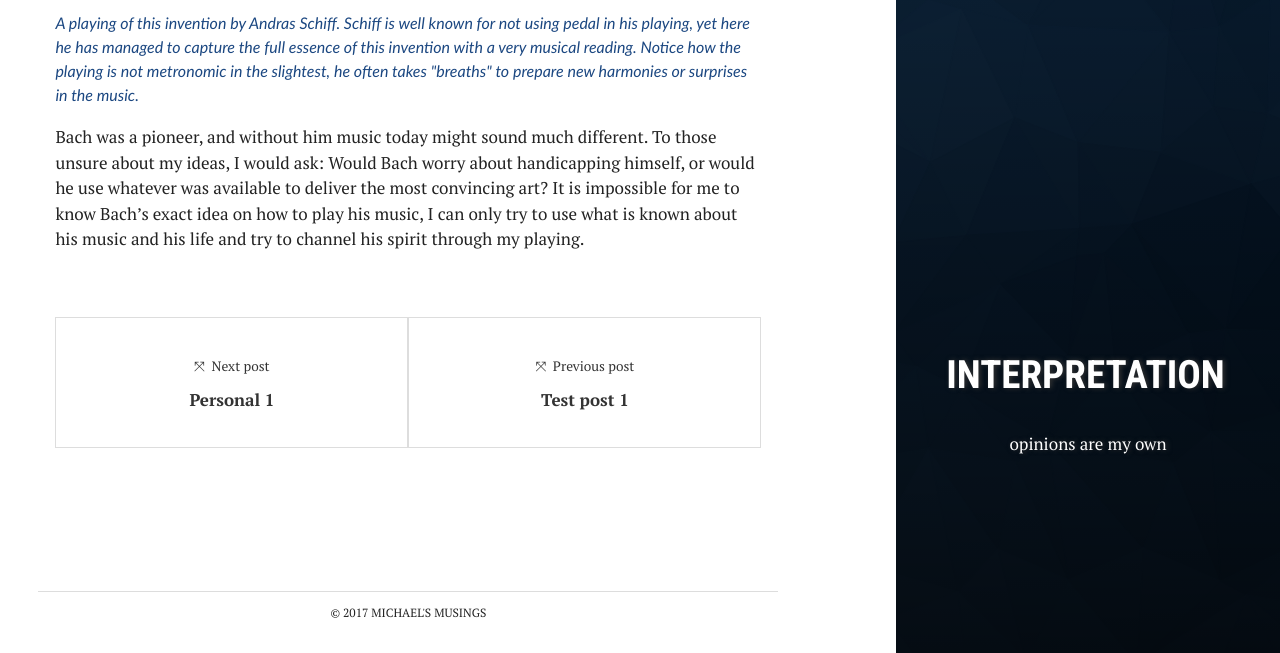
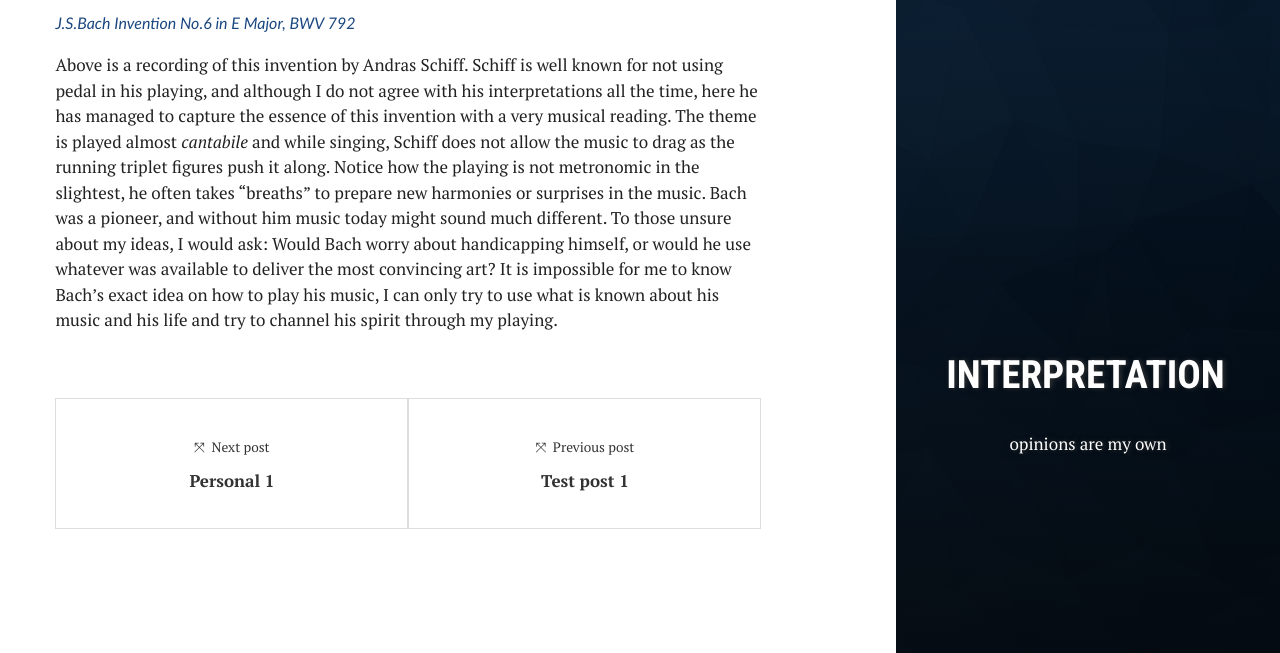
Before and after one commit to moke8198/moke8198.github.io, a Jekyll site: the page built from _posts/2017-08-06-The-Romantic-Music-of-Bach.md, in a window 1280 px wide and 900 px high, scrolled down 7116 px, cut to the strip 247-900 px from the top of the window. Built offline with Jekyll 4.4.1, drawn with Linux system fonts in a browser that asks for light colours.

Commit message:
Update 2017-08-06-The-Romantic-Music-of-Bach.md

```diff
--- a/_posts/2017-08-06-The-Romantic-Music-of-Bach.md
+++ b/_posts/2017-08-06-The-Romantic-Music-of-Bach.md
@@ -78,5 +78,6 @@ I think every pianist should play Bach, and it is good to have a Bach piece in t
 
 For less advanced students, the Bach inventions are a priceless resource. A particular favourite of mine to teach is the E major invention in BVW 792. This invention has the simplest of themes with only intervals of seconds and one third interval, yet there are so many touching moments in this one minute of music. The character and presentation of the music lends itself to the use of some tactful rubato, and I like to use this invention to show my students how Bach can be played in a way that doesn't make it sound like a metronome. It is relatively easy to play but has so much musical value, and I highly suggest you give it a listen.
 <iframe width="560" height="800" src="https://www.youtube.com/embed/QfxkgSF7gxE" frameborder="0" allowfullscreen></iframe>
-<div class="captions"> A playing of this invention by Andras Schiff. Schiff is well known for not using pedal in his playing, yet here he has managed to capture the full essence of this invention with a very musical reading. Notice how the playing is not metronomic in the slightest, he often takes "breaths" to prepare new harmonies or surprises in the music.</div>
+<div class="captions">J.S.Bach Invention No.6 in E Major, BWV 792</div>
+Above is a recording of this invention by Andras Schiff. Schiff is well known for not using pedal in his playing, and although I do not agree with his interpretations all the time, here he has managed to capture the essence of this invention with a very musical reading. The theme is played almost <i>cantabile</i> and while singing, Schiff does not allow the music to drag as the running triplet figures push it along. Notice how the playing is not metronomic in the slightest, he often takes "breaths" to prepare new harmonies or surprises in the music.
 Bach was a pioneer, and without him music today might sound much different. To those unsure about my ideas, I would ask: Would Bach worry about handicapping himself, or would he use whatever was available to deliver the most convincing art? It is impossible for me to know Bach's exact idea on how to play his music, I can only try to use what is known about his music and his life and try to channel his spirit through my playing.
```
